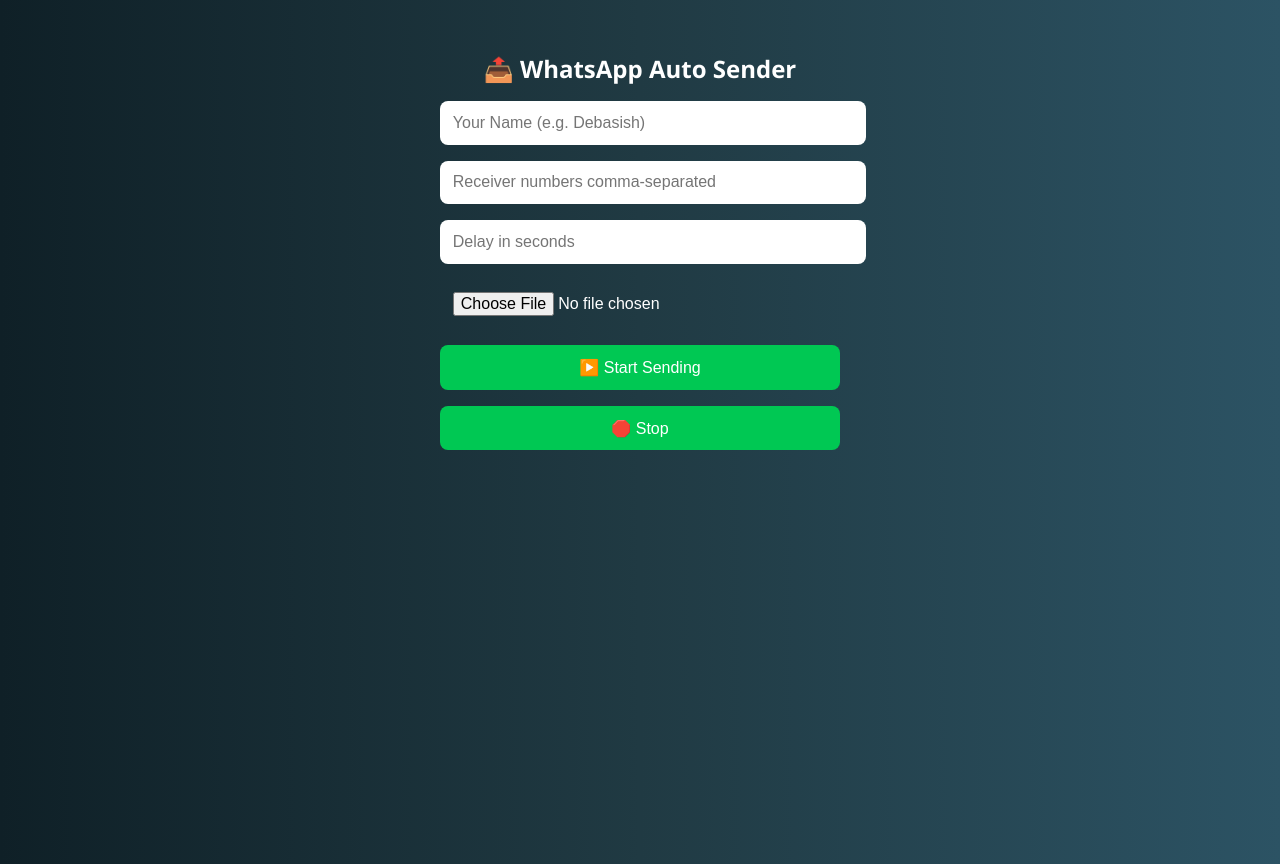
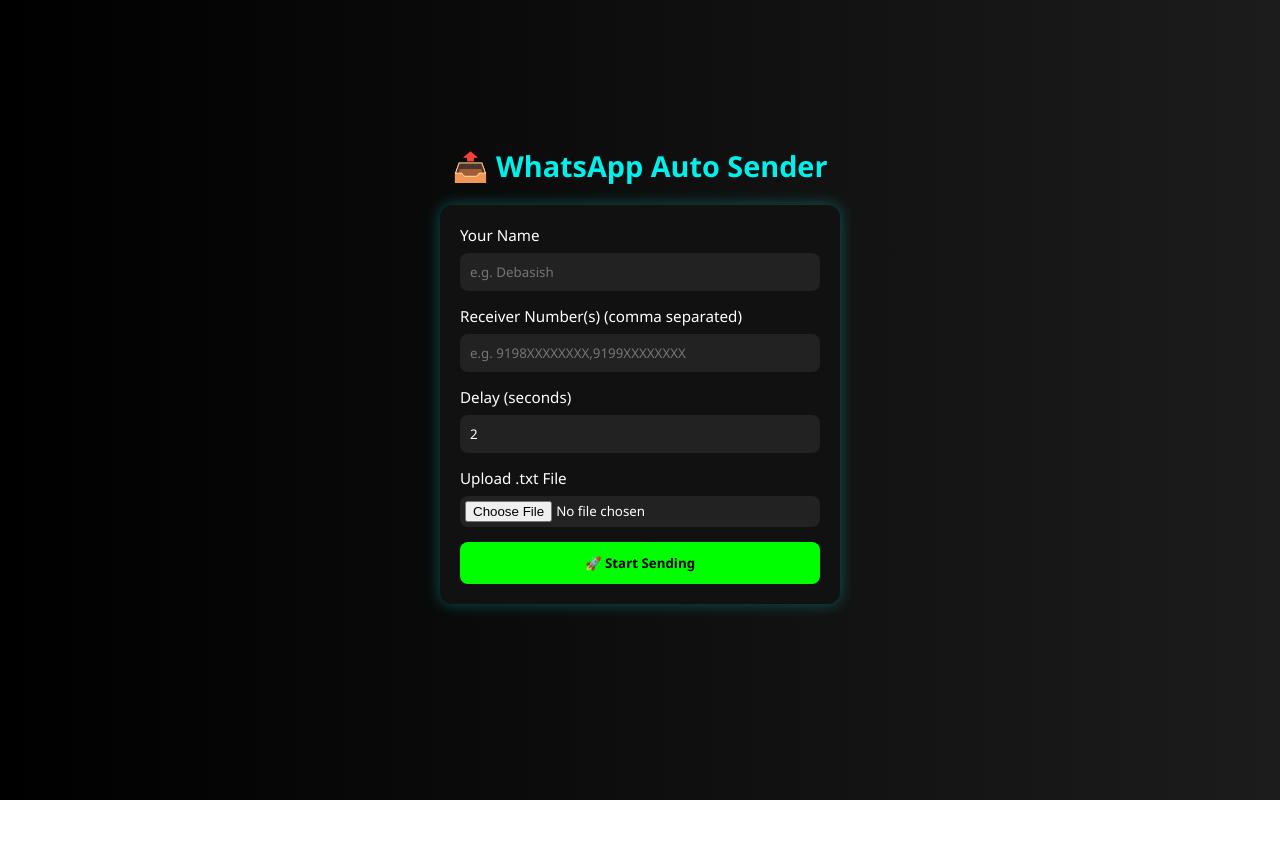
Before and after one commit to Deba-hunter/Vercy, a website: page public/index.html in a window 1280 px wide. After the commit the page ends 800 px from the top, so only its background shows below. Drawn offline with Linux system fonts and the light colour scheme; no server answers.

Commit message:
Update index.html

```diff
--- a/public/index.html
+++ b/public/index.html
@@ -1,91 +1,138 @@
 <!DOCTYPE html>
 <html lang="en">
 <head>
-  <meta charset="UTF-8" />
-  <meta name="viewport" content="width=device-width, initial-scale=1.0"/>
+  <meta charset="UTF-8">
+  <meta name="viewport" content="width=device-width, initial-scale=1.0">
   <title>WhatsApp Auto Sender</title>
   <style>
+    * {
+      margin: 0;
+      padding: 0;
+      box-sizing: border-box;
+      font-family: 'Segoe UI', sans-serif;
+    }
     body {
-      margin: 0;
-      font-family: 'Segoe UI', sans-serif;
-      background: linear-gradient(to right, #0f2027, #203a43, #2c5364);
-      color: white;
+      background: linear-gradient(to right, #000000, #1c1c1c);
+      color: #fff;
+      padding: 20px;
+      min-height: 100vh;
       display: flex;
       flex-direction: column;
+      justify-content: center;
       align-items: center;
-      justify-content: flex-start;
-      padding: 2rem;
-      min-height: 100vh;
+      animation: fadeIn 1s ease;
     }
-    h2 {
-      margin-bottom: 1rem;
+    @keyframes fadeIn {
+      from { opacity: 0; transform: translateY(20px); }
+      to { opacity: 1; transform: translateY(0); }
+    }
+    h1 {
+      margin-bottom: 20px;
+      color: #0f0;
+      font-size: 1.8em;
+      text-align: center;
+      animation: pulse 1.5s infinite alternate;
+    }
+    @keyframes pulse {
+      from { color: #0f0; }
+      to { color: #00f0ff; }
     }
     form {
-      display: flex;
-      flex-direction: column;
-      gap: 1rem;
       width: 100%;
       max-width: 400px;
+      background: #111;
+      padding: 20px;
+      border-radius: 12px;
+      box-shadow: 0 0 15px rgba(0, 255, 255, 0.3);
     }
-    input, textarea, button {
-      padding: 0.8rem;
-      border: none;
-      border-radius: 8px;
-      font-size: 1rem;
+    label {
+      display: block;
+      margin-bottom: 8px;
+      font-size: 0.95em;
     }
     input, textarea {
       width: 100%;
+      padding: 10px;
+      margin-bottom: 15px;
+      border-radius: 8px;
+      border: none;
+      background: #222;
+      color: #fff;
+    }
+    input[type="file"] {
+      padding: 5px;
     }
     button {
-      background-color: #00c853;
-      color: white;
+      width: 100%;
+      padding: 12px;
+      border: none;
+      border-radius: 8px;
+      background: #0f0;
+      color: #000;
+      font-weight: bold;
       cursor: pointer;
-      transition: background 0.3s ease;
+      transition: 0.3s ease;
     }
     button:hover {
-      background-color: #009624;
+      background: #00f0ff;
+      color: #fff;
     }
-    #qr {
+    #qr-img {
       margin-top: 20px;
       text-align: center;
     }
-    #qr img {
-      max-width: 100%;
+    #qr-img img {
+      width: 220px;
       height: auto;
+    }
+    .status {
+      margin: 15px 0;
+      font-size: 1em;
+      text-align: center;
     }
   </style>
 </head>
 <body>
-  <h2>📤 WhatsApp Auto Sender</h2>
+  <h1>📤 WhatsApp Auto Sender</h1>
+  <form id="sender-form">
+    <label>Your Name</label>
+    <input type="text" name="name" required placeholder="e.g. Debasish" />
 
-  <form id="msgForm">
-    <input type="text" name="name" placeholder="Your Name (e.g. Debasish)" required />
-    <input type="text" name="receiver" placeholder="Receiver numbers comma-separated" required />
-    <input type="number" name="delay" placeholder="Delay in seconds" required />
+    <label>Receiver Number(s) (comma separated)</label>
+    <input type="text" name="receiver" required placeholder="e.g. 9198XXXXXXXX,9199XXXXXXXX" />
+
+    <label>Delay (seconds)</label>
+    <input type="number" name="delay" min="1" value="2" />
+
+    <label>Upload .txt File</label>
     <input type="file" name="file" accept=".txt" required />
-    <button type="submit">▶️ Start Sending</button>
-    <button type="button" onclick="stopSending()">🛑 Stop</button>
+
+    <button type="submit">🚀 Start Sending</button>
   </form>
 
-  <div id="qr"></div>
-  <div id="status" style="margin-top: 1rem;"></div>
+  <div id="qr-img"></div>
+  <div class="status" id="status"></div>
 
   <script>
-    async function fetchQR() {
+    const form = document.getElementById('sender-form');
+    const qrImg = document.getElementById('qr-img');
+    const statusBox = document.getElementById('status');
+
+    async function getQR() {
       const res = await fetch('/api/qr');
       const data = await res.json();
-      const qrDiv = document.getElementById('qr');
       if (data.qr) {
-        qrDiv.innerHTML = `<img src="${data.qr}" alt="QR Code"/>`;
+        qrImg.innerHTML = `<img src="${data.qr}" alt="Scan QR" />`;
+        statusBox.innerText = '📱 Scan QR from WhatsApp > Link Device';
       } else {
-        qrDiv.innerHTML = `<p>${data.message}</p>`;
+        statusBox.innerText = data.message || 'Waiting...';
+        qrImg.innerHTML = '';
       }
     }
 
-    fetchQR();
-    setInterval(fetchQR, 5000);
+    getQR();
+    setInterval(getQR, 5000);
 
-    const form = document.getElementById('msgForm');
     form.addEventListener('submit', async (e) => {
       e.preventDefault();
       const formData = new FormData(form);
@@ -93,15 +140,9 @@
         method: 'POST',
         body: formData
       });
-      const data = await res.json();
-      document.getElementById('status').innerText = data.message || data.error;
+      const result = await res.json();
+      statusBox.innerText = result.message || result.error;
     });
-
-    async function stopSending() {
-      const res = await fetch('/api/stop', { method: 'POST' });
-      const data = await res.json();
-      document.getElementById('status').innerText = data.message || data.error;
-    }
   </script>
 </body>
 </html>
```
